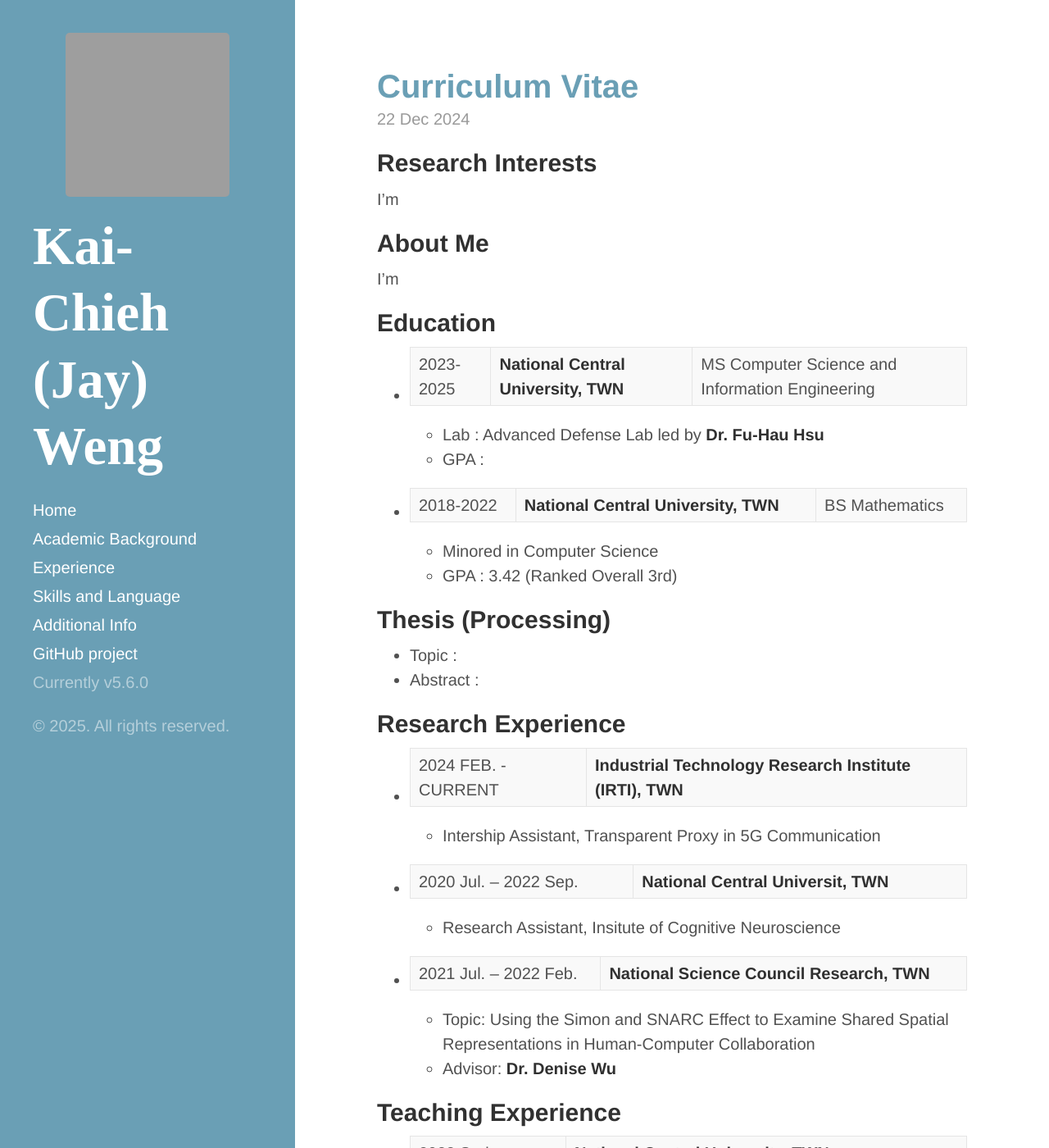
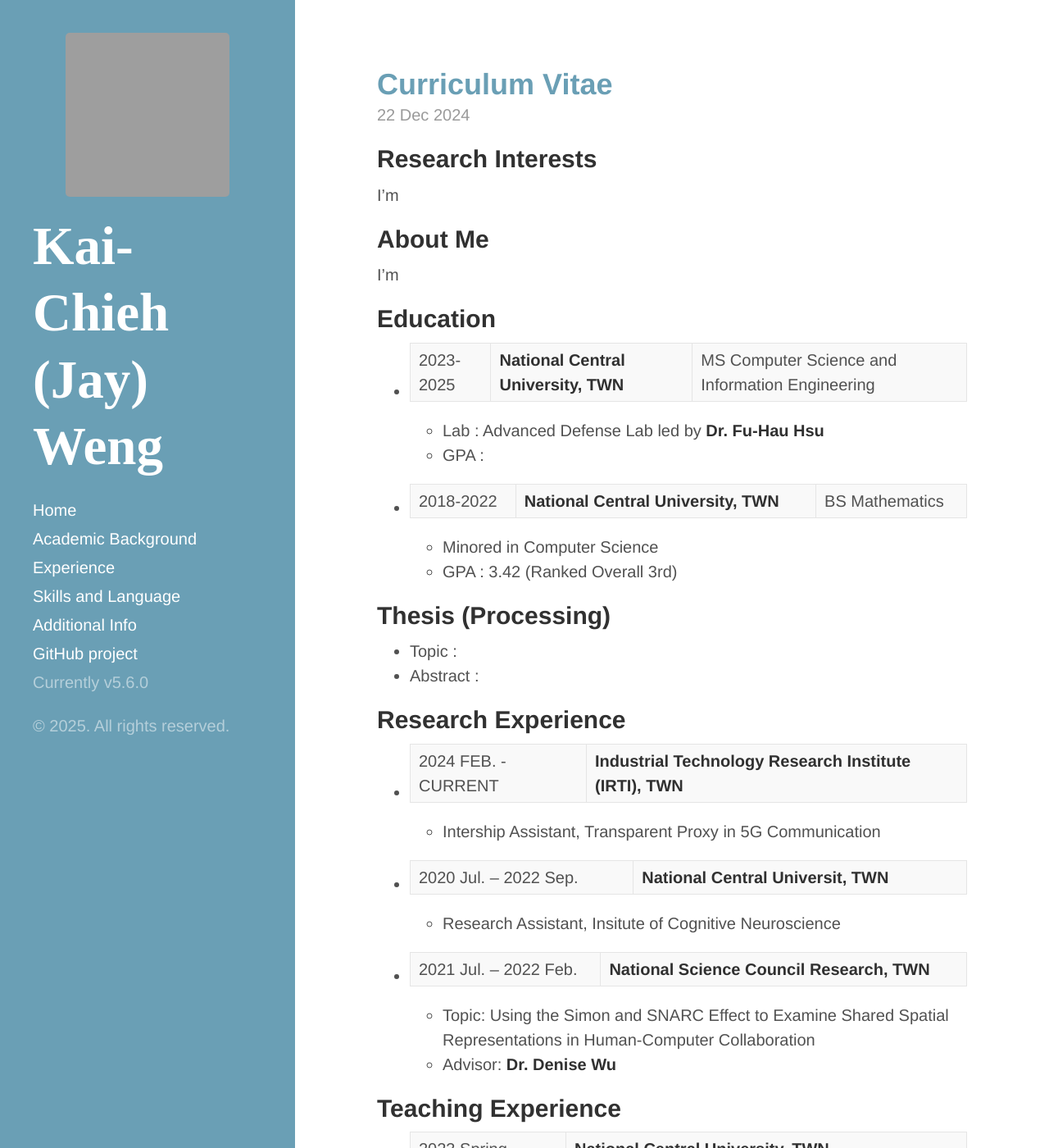
Before and after one commit to FactorialK/FactorialK.github.io, a Jekyll site: the page built from index.html, in a window 1280 px wide and 1400 px high. Shown: the whole window at 82% size. Built offline with Jekyll 4.4.1, drawn with Linux system fonts in a browser that asks for light colours; the list of posts is cut into pages by our own code; grey boxes are pictures that could not be loaded.

Commit message:
Modifying some contents

```diff
--- a/public/css/poole.css
+++ b/public/css/poole.css
@@ -312,8 +312,6 @@
 }
 .masthead-title a {
   color: #505050;
-  font-size: 1.8rem; /* 或用 px：24px */
-  font-weight: bold;
 }
 .masthead-title small {
   font-size: 75%;
@@ -340,6 +338,8 @@
 .post-title,
 .post-title a {
   color: #303030;
+  font-size: 1.8rem; /* 或用 px：24px */
+  font-weight: bold;
 }
 .page-title,
 .post-title {
```
